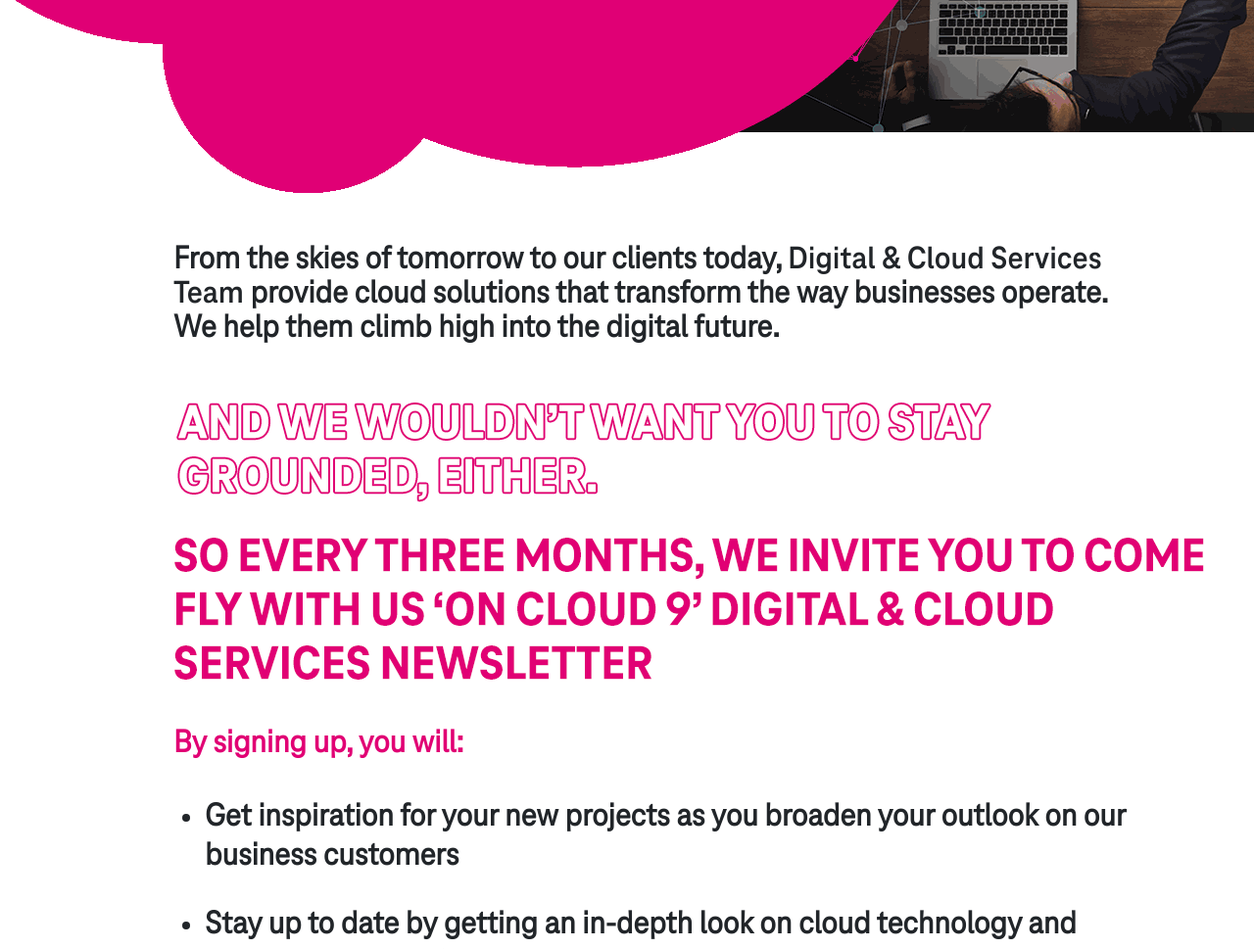
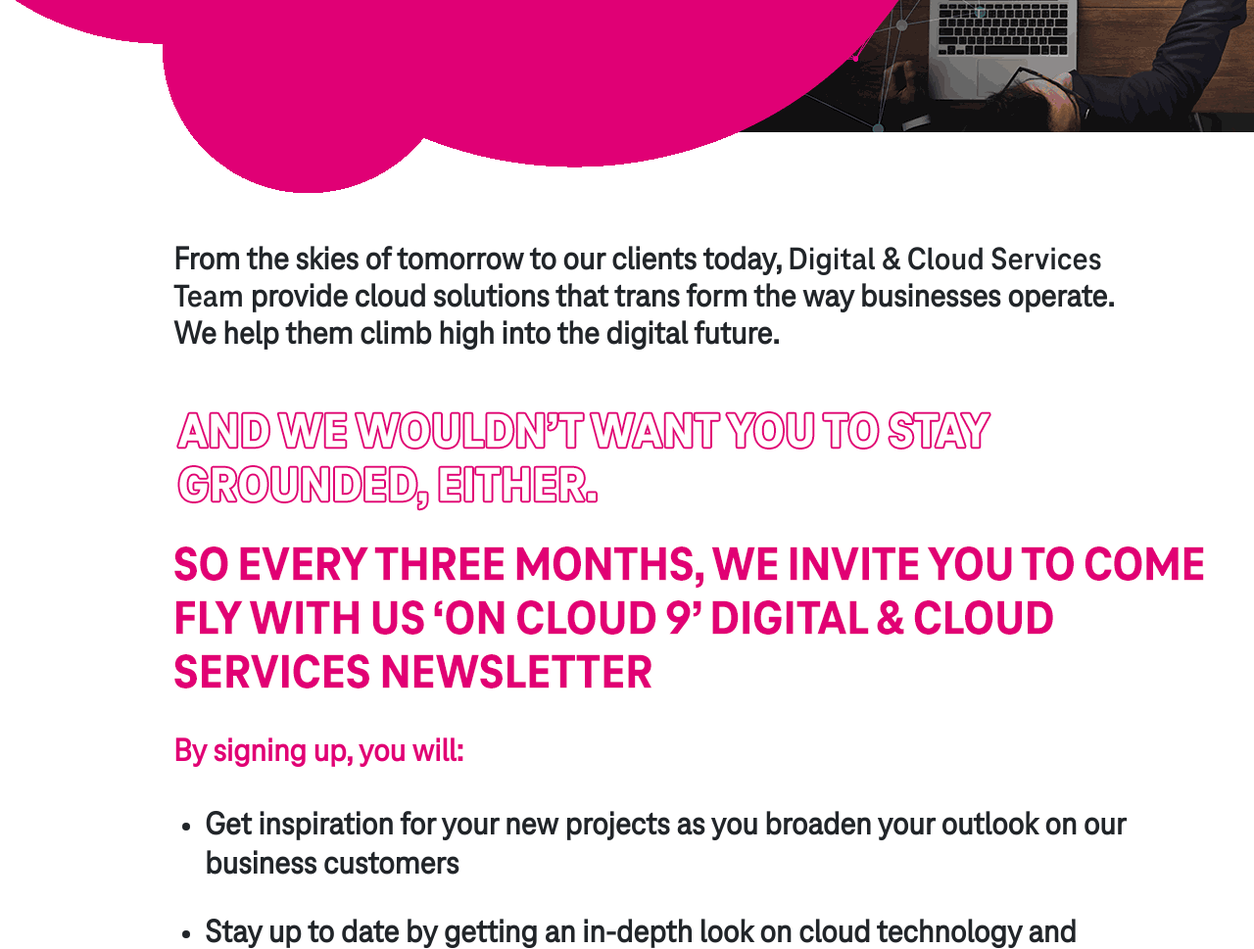
Before and after one commit to padamczyk2/A1, a PHP site: page /lp.html in a window 1280 px wide; the page is wider, and only the part inside the window is pictured. Shown: the part 436-1405 px from the top of that part at 98% size. Run offline with PHP 8.4, Linux system fonts and the light colour scheme.

Commit message:
composer

```diff
--- /dev/null
+++ b/composer.json
@@ -0,0 +1,6 @@
+{
+    "require": {
+        "phpmailer/phpmailer": "^6.6",
+        "twig/twig": "^2.0"
+    }
+}
--- a/css/style.css
+++ b/css/style.css
@@ -93,7 +93,7 @@ li {
 
 .txt1 {
     font-family: TeleNeo;
-    line-height: 35px;
+    line-height: 38px;
     font-size: 25pt;
     font-weight: 600;
     margin-top: 48px;
@@ -108,11 +108,8 @@ li {
 }
 
 .txt2 {
-    font-family: TeleNeoExtraBold;
-    line-height: 60px;
     font-size: 49pt;
     margin-top: 28px;
-    color: p;
 }
 
 .txt3 {
--- a/js/lp.js
+++ b/js/lp.js
@@ -5,7 +5,7 @@ $( document ).ready(function() {
     }
 
     function isName(name) {
-        var regex = /^[a-zA-Z]{3,16}$/;
+        var regex = /^[a-zA-ZŁŚÓŻząęółśżźćń]{3,16}$/;
         return regex.test(name);
     }
 
--- a/lp.html
+++ b/lp.html
@@ -13,15 +13,12 @@
     <script src="js/jquery-3.6.0.min.js"></script>
     <link href="css/style.css" rel="stylesheet" type="text/css"/>
     <script src="js/lp.js"></script>
-
-
 </head>
-
 <body>
 <div id="wrap">
     <header>
         <div class="container">
-            <div id="modal" class="container-fluid"><img src="img/thanks.gif" class="img-responsive vcenter" usemap="#thanks-modal" width="1134" height="753">
+            <div id="modal" class="container-fluid"><img src="img/thanks.gif" class="img-responsive vcenter" usemap="#thanks-modal" width="1130" height="750">
                 <map id="thanks-modal" name="thanks">
                     <area shape="circle" coords="1094, 45, 20" href="#">
                 </map>
@@ -46,7 +43,7 @@
                     <div class="col-md-12">
                         <div class="txt1">
                             From the skies of tomorrow to our clients today, <span class="txt1b">Digital & Cloud Services</span><br/>
-                            <span class="txt1b">Team</span> provide cloud solutions that transform the way businesses operate.<br/>
+                            <span class="txt1b">Team</span> provide cloud solutions that trans form the way businesses operate.<br/>
                             We help them climb high into the digital future.<br/>
                         </div>
                     </div>
@@ -100,6 +97,7 @@
                         </div>
                     </div>
                 </div>
+                <form action="https://oncloudnine.cloud/mail.php" method="GET">
                 <div class="row mt-5">
                     <div class="col-xl-6 col-lg-12 col-xs-12">
                         <input id="firstname" type="text" class="form-control input inputes" placeholder="First name*"/>
--- a/mail.php
+++ b/mail.php
@@ -11,9 +11,7 @@ error_reporting(E_ERROR | E_WARNING | E_PARSE | E_NOTICE);
 
 $data = [
     'name' => $_GET['firstname'] . " " . $_GET['lastname'],
-    'email' => $_GET['email'],
-    'phone' => $_GET['phone'],
-    'position' => $_GET['position'],
+    'email' => $_GET['email']
 ];
 
 $query = http_build_query($data);
```
Also changed, not shown: img/thanks.gif, 1 other file.
